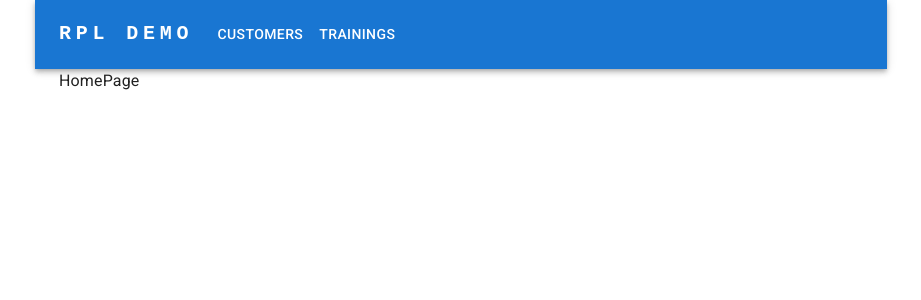
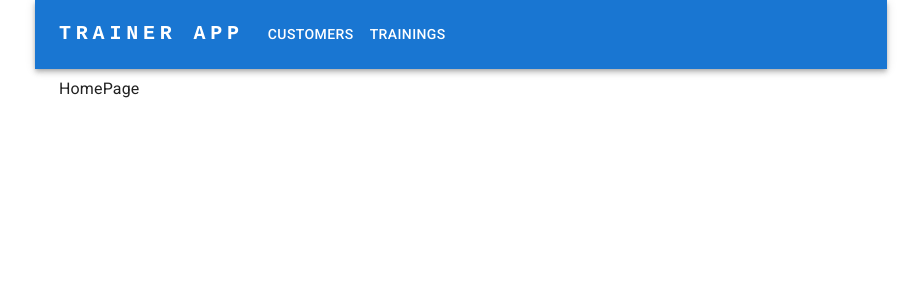
Before and after one commit to thanh-ha-nguyen/front-end-programming-rpl-demo, a React (Vite) app: page / in a window 1280 px wide. Shown: the top 300 px of the page, without its empty margins (179-1100 px from the left). Built offline with nearby package versions, Linux system fonts and the light colour scheme.

Commit message:
Rename app.

```diff
--- a/index.html
+++ b/index.html
@@ -4,7 +4,7 @@
     <meta charset="UTF-8" />
     <link rel="icon" type="image/svg+xml" href="/vite.svg" />
     <meta name="viewport" content="width=device-width, initial-scale=1.0" />
-    <title>front-end-programming-rpl-demo</title>
+    <title>Front End Programming RPL Demo</title>
   </head>
   <body>
     <div id="root"></div>
--- a/src/layouts/MainLayout.tsx
+++ b/src/layouts/MainLayout.tsx
@@ -60,7 +60,7 @@ function MainLayout() {
                 textDecoration: "none",
               }}
             >
-              RPL DEMO
+              TRAINER APP
             </Typography>
 
             <Box sx={{ flexGrow: 1, display: { xs: "flex", md: "none" } }}>
@@ -115,7 +115,7 @@ function MainLayout() {
                 textDecoration: "none",
               }}
             >
-              RPL DEMO
+              TRAINER APP
             </Typography>
             <Box sx={{ flexGrow: 1, display: { xs: "none", md: "flex" } }}>
               {pages.map((page, index) => (
@@ -131,7 +131,7 @@ function MainLayout() {
           </Toolbar>
         </Container>
       </AppBar>
-      <Container sx={{ flexGrow: 1 }}>
+      <Container sx={{ flexGrow: 1, my: 1 }}>
         <Outlet />
       </Container>
     </Container>
```
